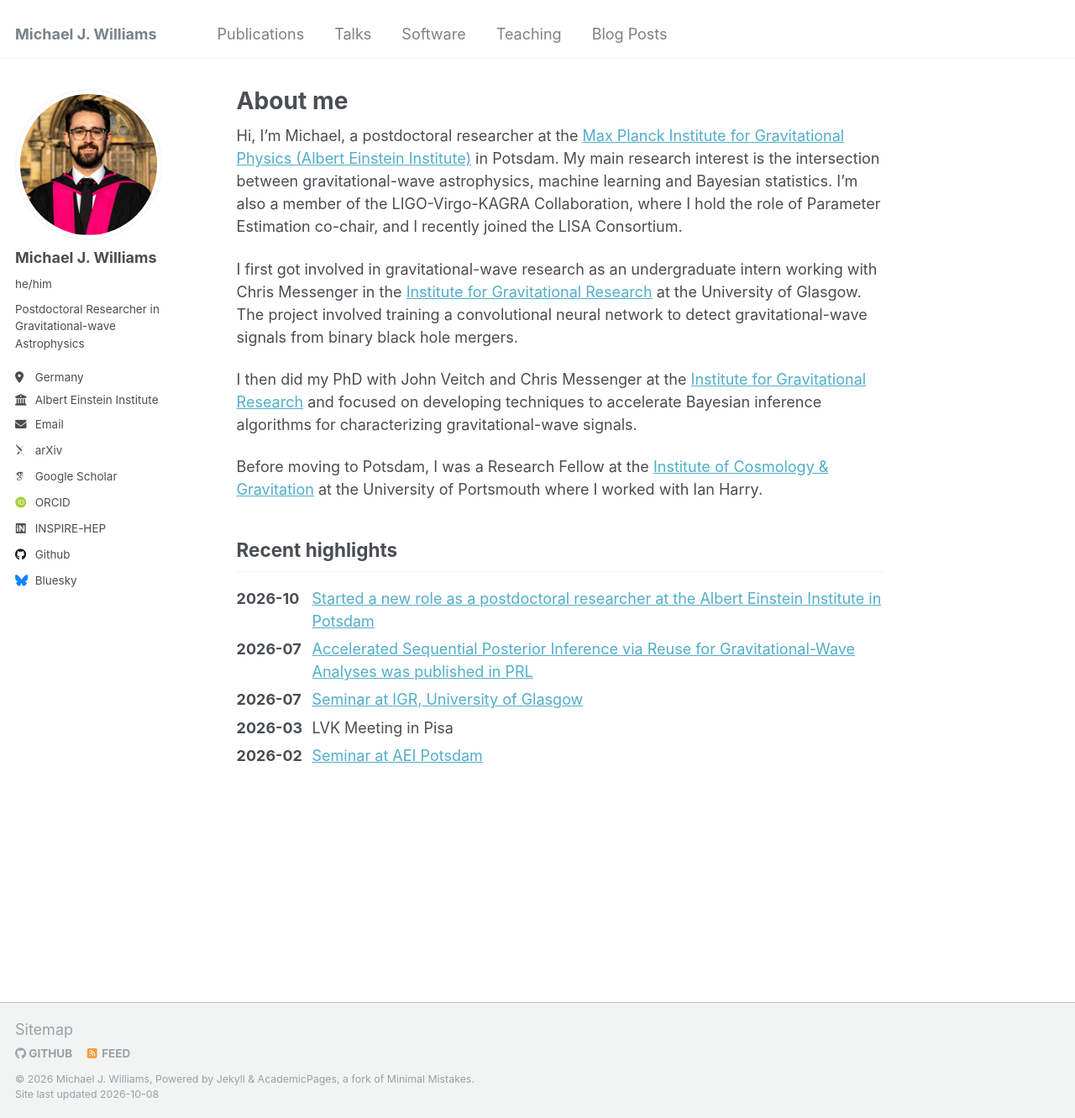
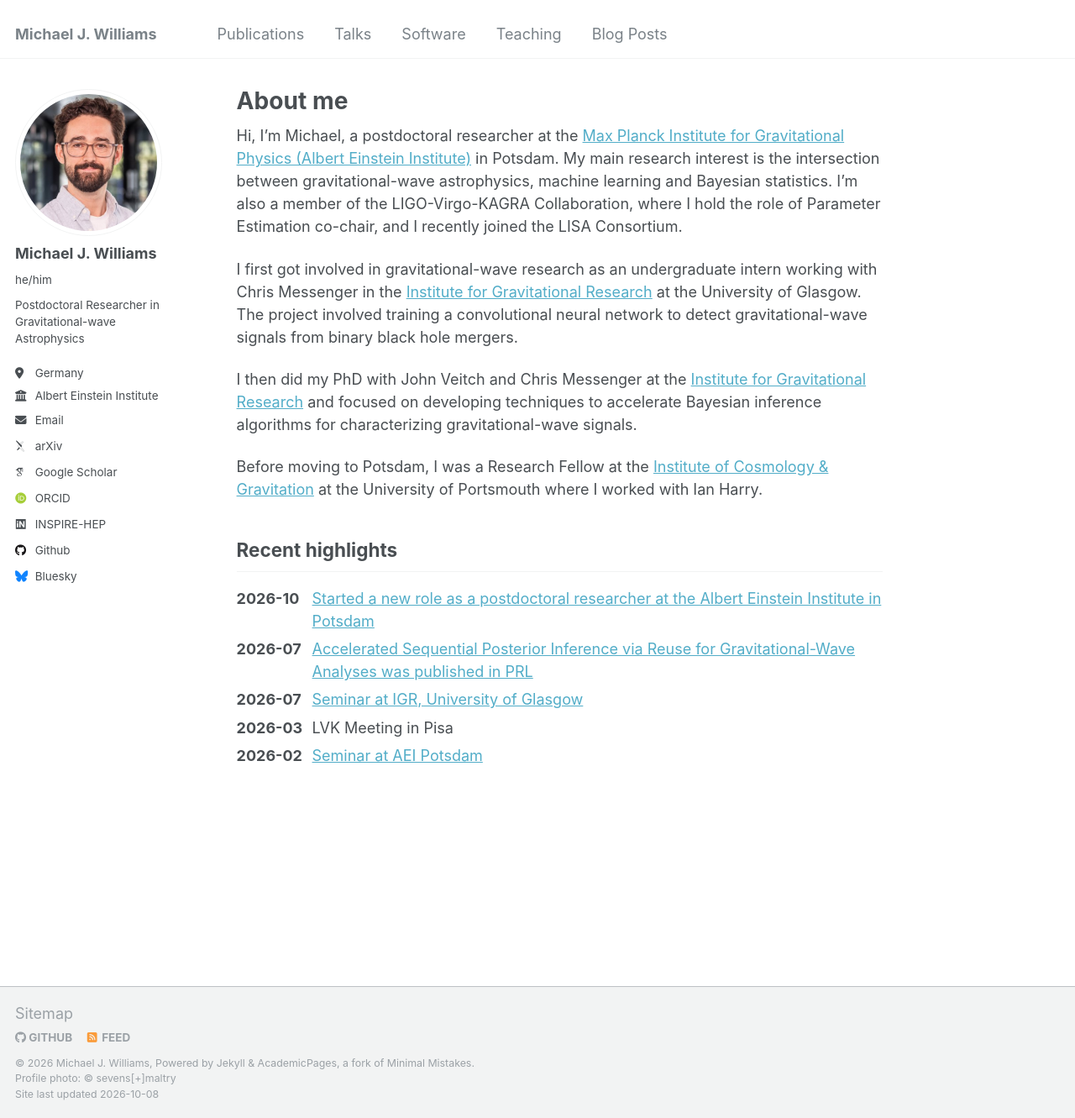
Before and after one commit to mj-will/mj-will.github.io, a Jekyll site: the page built from _pages/about.md, in a window 1280 px wide and 1331 px high. Shown: the whole window at 84% size. Built offline with Jekyll 4.4.1, drawn with Linux system fonts in a browser that asks for light colours; some web fonts are replaced.

Commit message:
update profile picture and remove unused pictures

```diff
--- a/_config.yml
+++ b/_config.yml
@@ -22,6 +22,7 @@ repository               : "https://michaeljwilliams.me/"
 author:
   # Biographic information
   avatar           : "profile.jpg"
+  avatar_credit    : "© sevens[+]maltry"
   name             : "Michael J. Williams"
   pronouns         : "he/him"
   bio              : "Postdoctoral Researcher in Gravitational-wave Astrophysics"
--- a/_data/authors.yml
+++ b/_data/authors.yml
@@ -6,5 +6,6 @@ Michael Williams:
   email       : "michael.j.williams@aei.mpg.de"
   bio         : "Postdoctoral Researcher in Gravitational-wave Astrophysics"
   avatar      : "profile.jpg"
+  avatar_credit : "© sevens[+]maltry"
   twitter     : # URL
   google_plus : # URL
--- a/_includes/footer.html
+++ b/_includes/footer.html
@@ -21,5 +21,8 @@
 
 <div class="page__footer-copyright">
   &copy; {{ site.time | date: '%Y' }} {{ site.name | default: site.title }}, {{ site.data.ui-text[site.locale].powered_by | default: "Powered by" }} <a href="http://jekyllrb.com" rel="nofollow">Jekyll</a> &amp; <a href="https://github.com/academicpages/academicpages.github.io">AcademicPages</a>, a fork of <a href="https://mademistakes.com/work/minimal-mistakes-jekyll-theme/" rel="nofollow">Minimal Mistakes</a>.<br />
+  {% if site.author.avatar_credit %}
+    Profile photo: {{ site.author.avatar_credit | escape }}<br />
+  {% endif %}
   Site last updated {{ "now" | date: '%Y-%m-%d' %}}
 </div>
--- a/_sass/_sidebar.scss
+++ b/_sass/_sidebar.scss
@@ -80,8 +80,6 @@
   display: table-cell;
   vertical-align: top;
   width: 36px;
-  // set width only, for non-square avatars
-  // height: 36px;
 
   @include breakpoint($large) {
     display: block;
@@ -90,10 +88,16 @@
   }
 
   img {
+    width: 36px;
+    height: 36px;
     max-width: 175px;
+    object-fit: cover;
+    object-position: center 25%;
     border-radius: 50%;
 
     @include breakpoint($large) {
+      width: 175px;
+      height: 175px;
       padding: 5px;
       border: 1px solid $border-color;
     }
```
Also changed, not shown: talkmap/geocode_cache.json (+6 -6 lines), images/3953273590_704e3899d5_m.jpg (deleted), images/editing-talk.png (deleted), images/foo-bar-identity-th.jpg (deleted), images/foo-bar-identity.jpg (deleted), images/image-alignment-1200x4002.jpg (deleted), images/image-alignment-150x150.jpg (deleted), images/image-alignment-300x200.jpg (deleted), images/image-alignment-580x300.jpg (deleted), images/paragraph-indent.png (deleted), images/paragraph-no-indent.png (deleted), images/profile.jpg, images/site-logo.png (deleted).
